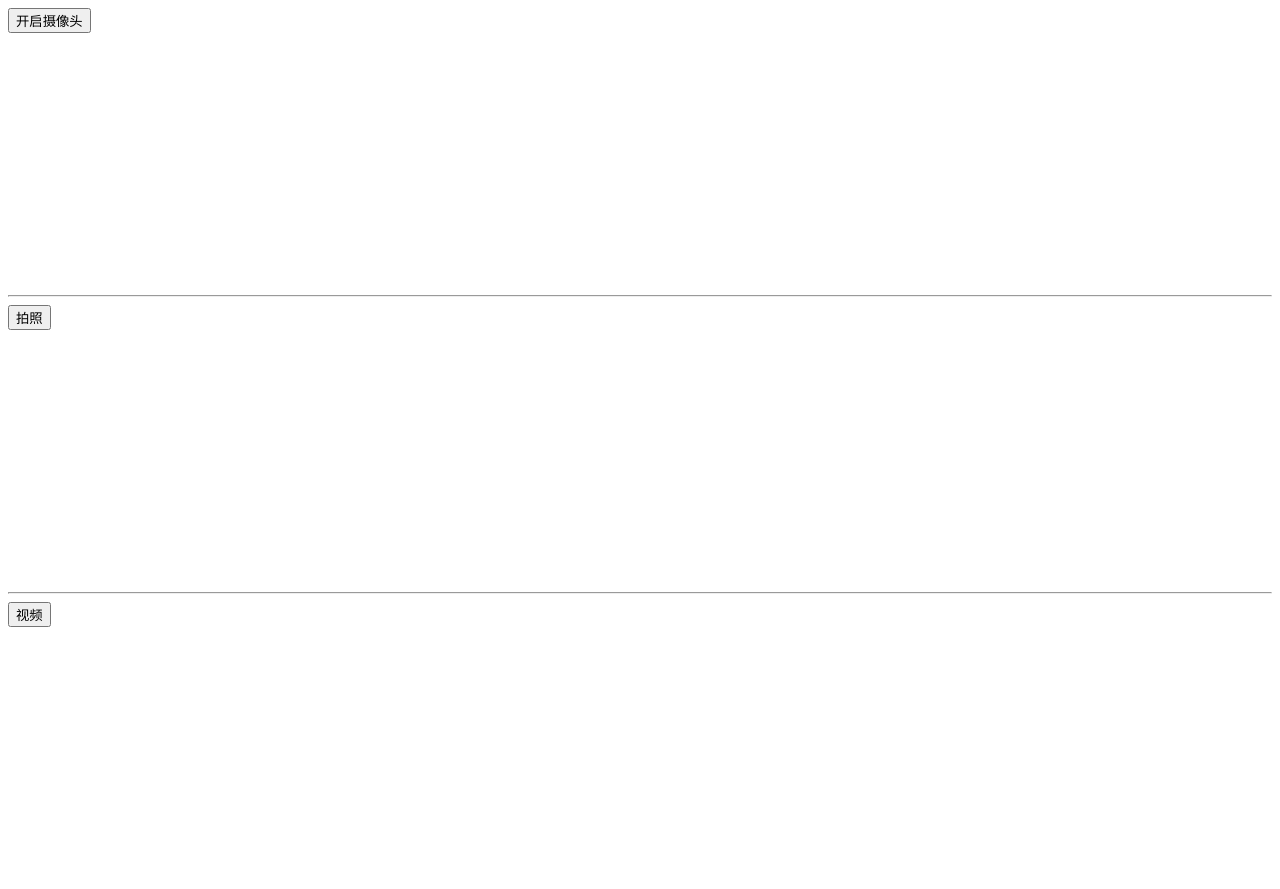
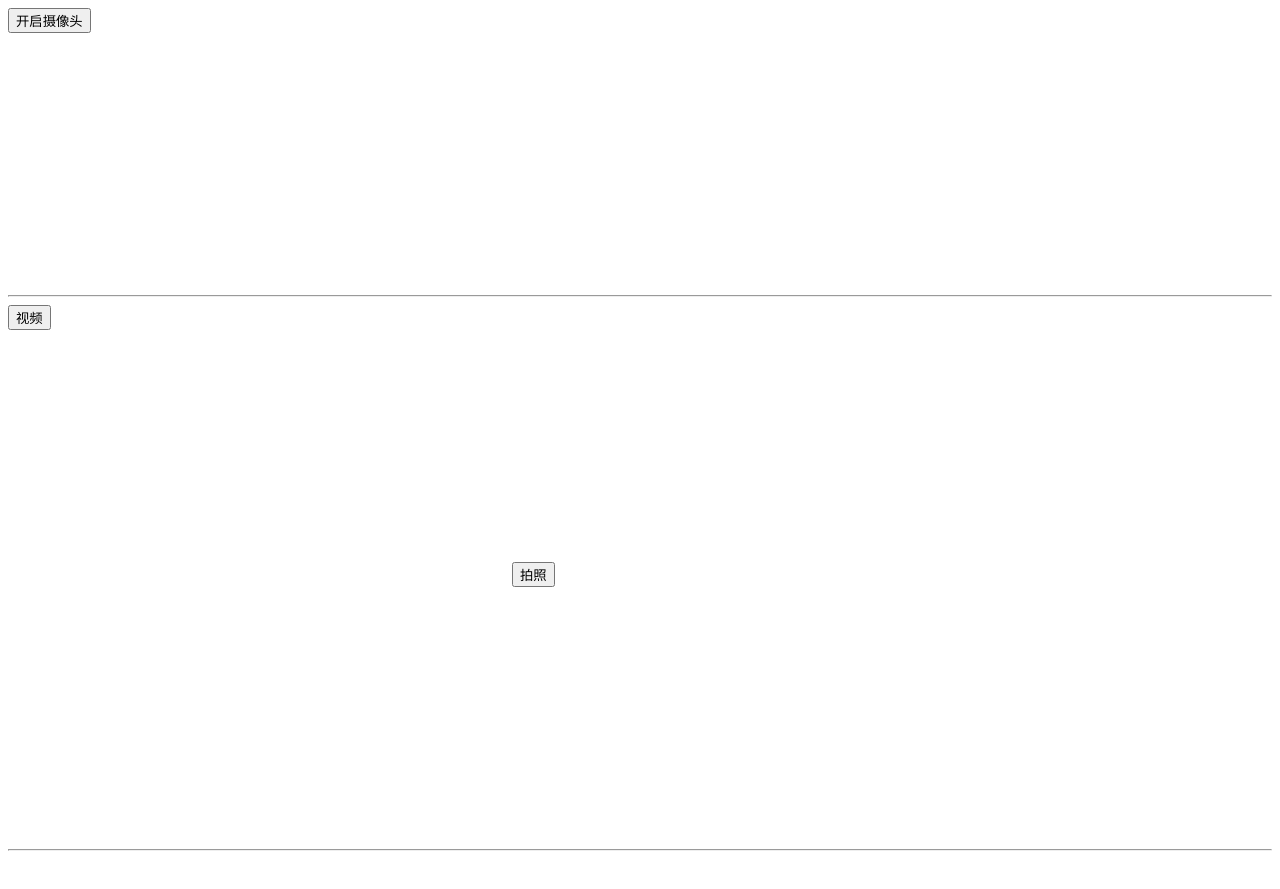
Before and after one commit to wilsonwys/wilsonwys.github.io, a plain HTML site: page work/camera.html in a window 1280 px wide. Both pictures are taken after a click on the button "视频". After the commit the page ends 859 px from the top, so only its background shows below. Drawn offline with Linux system fonts and the light colour scheme.

Commit message:
更改大小

```diff
--- a/work/camera.html
+++ b/work/camera.html
@@ -6,21 +6,21 @@
 </head>
 <body>
     <input type="button" title="开启摄像头" value="开启摄像头" onclick="getMedia();" /><br />
-    <video width="100%" height="250" autoplay="autoplay"></video><hr />
+    <video width="500px" height="250px" autoplay="autoplay"></video><hr />
+    <input type="button" title="视频" value="视频" onclick="getVedio();" /><br />
+    <canvas width="500px" height="250px" id="canvasvideo"></canvas>
     <input type="button" title="拍照" value="拍照" onclick="getPhoto();" /><br />
-    <canvas width="100%" height="250" id="canvas1"></canvas><hr />
-    <input type="button" title="视频" value="视频" onclick="getVedio();" /><br />
-    <canvas width="100%" height="250" id="canvas2"></canvas>
+    <canvas width="500px" height="250px" id="canvasimg"></canvas><hr />
 
     <script type="text/javascript">
         var video = document.querySelector('video');
         var audio, audioType;
 
-        var canvas1 = document.getElementById('canvas1');
-        var context1 = canvas1.getContext('2d');
+        var canvasimg = document.getElementById('canvasimg');
+        var contextimg = canvasimg.getContext('2d');
 
-        var canvas2 = document.getElementById('canvas2');
-        var context2 = canvas2.getContext('2d');
+        var canvasvideo = document.getElementById('canvasvideo');
+        var contextvideo = canvasvideo.getContext('2d');
 
         navigator.getUserMedia = navigator.getUserMedia || navigator.webkitGetUserMedia || navigator.mozGetUserMedia || navigator.msGetUserMedia;
         window.URL = window.URL || window.webkitURL || window.mozURL || window.msURL;
@@ -80,7 +80,7 @@
         // 将视频帧绘制到Canvas对象上,Canvas每60ms切换帧，形成肉眼视频效果
         function drawVideoAtCanvas(video,context) {
             window.setInterval(function () {
-                context.drawImage(video, 0, 0,200,250);
+                context.drawImage(video, 0, 0,500,250);
             }, 60);
         }
 
@@ -98,17 +98,17 @@
 
         // vedio播放时触发，绘制vedio帧图像到canvas
 //        video.addEventListener('play', function () {
-//            drawVideoAtCanvas(video, context2);
+//            drawVideoAtCanvas(video, contextvideo);
 //        }, false);
 
         //拍照
         function getPhoto() {
-            context1.drawImage(video, 0, 0,90,120); //将video对象内指定的区域捕捉绘制到画布上指定的区域，实现拍照。
+            contextimg.drawImage(video, 0, 0,90,120); //将video对象内指定的区域捕捉绘制到画布上指定的区域，实现拍照。
         }
 
         //视频
         function getVedio() {
-            drawVideoAtCanvas(video, context2);
+            drawVideoAtCanvas(video, contextvideo);
         }
 
     </script>
```
